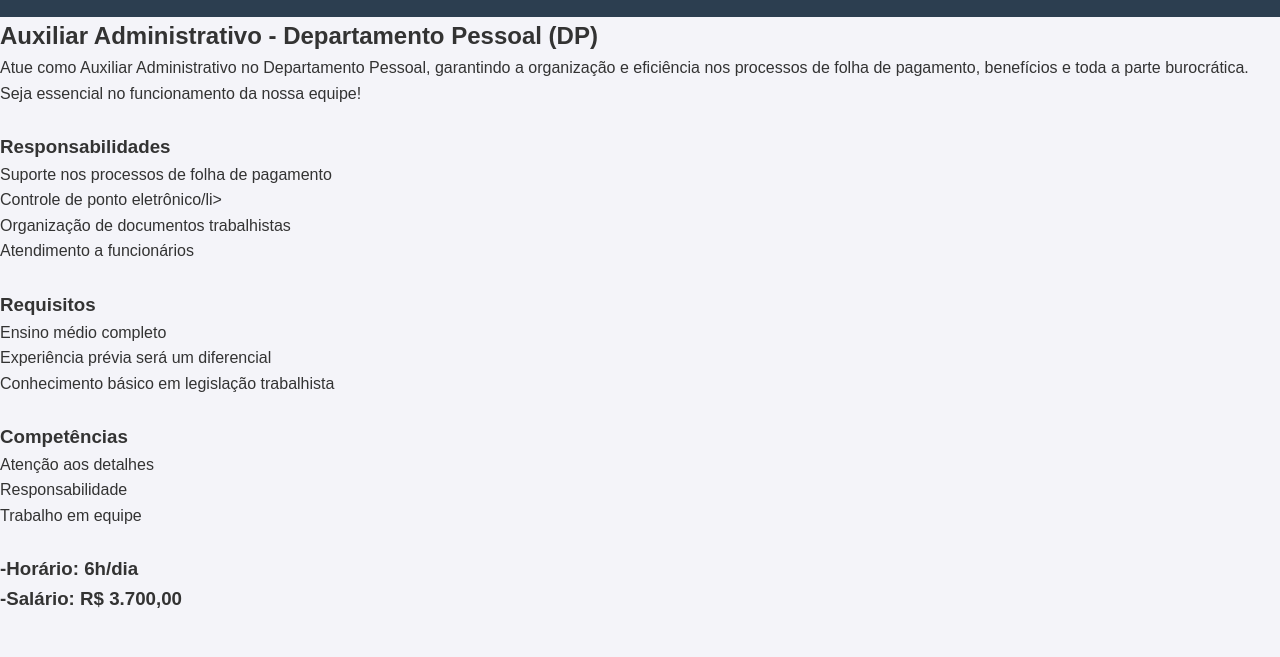
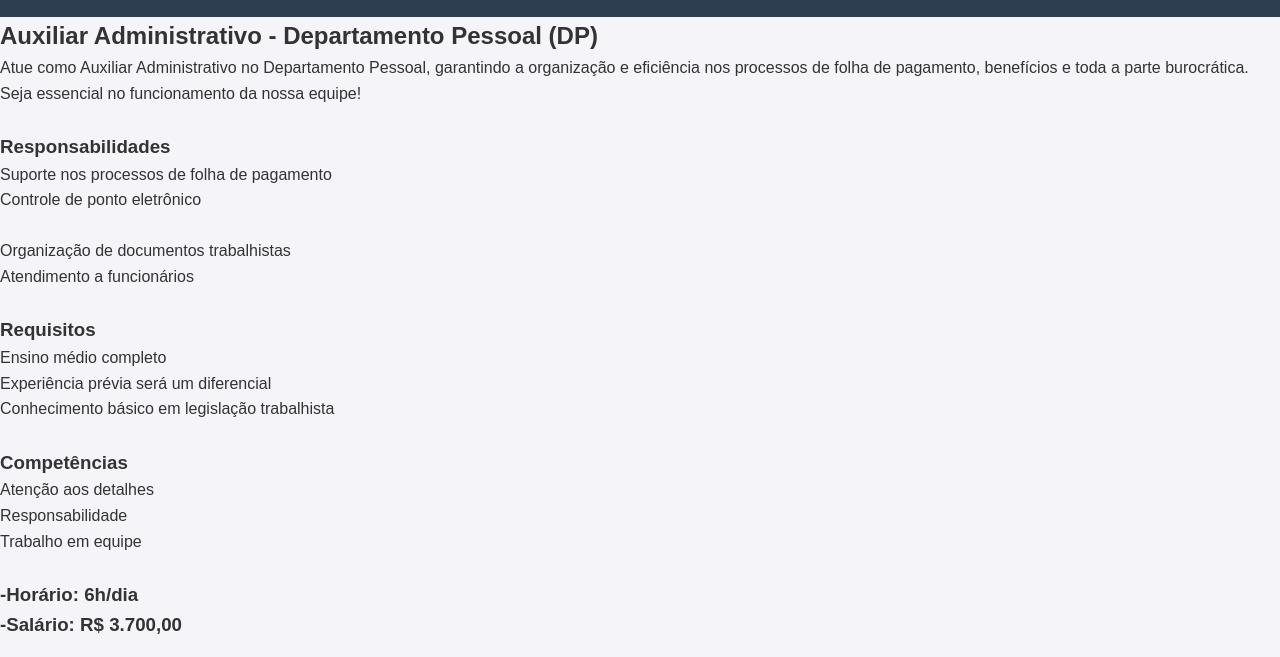
Before and after one commit to beatrizrafae/conexa-rh, a plain HTML site: page vaga4.html in a window 1280 px wide. Shown: the part 141-798 px from the top of the page. Drawn offline with Linux system fonts and the light colour scheme.

Commit message:
Update vaga4.html

```diff
--- a/vaga4.html
+++ b/vaga4.html
@@ -20,7 +20,7 @@
         <h3>Responsabilidades</h3>
         <ul>
             <li> Suporte nos processos de folha de pagamento</li>
-            <li> Controle de ponto eletrônico/li>
+            <li> Controle de ponto eletrônico<li>
             <li> Organização de documentos trabalhistas</li>
             <li> Atendimento a funcionários</li>
             <br>
```
